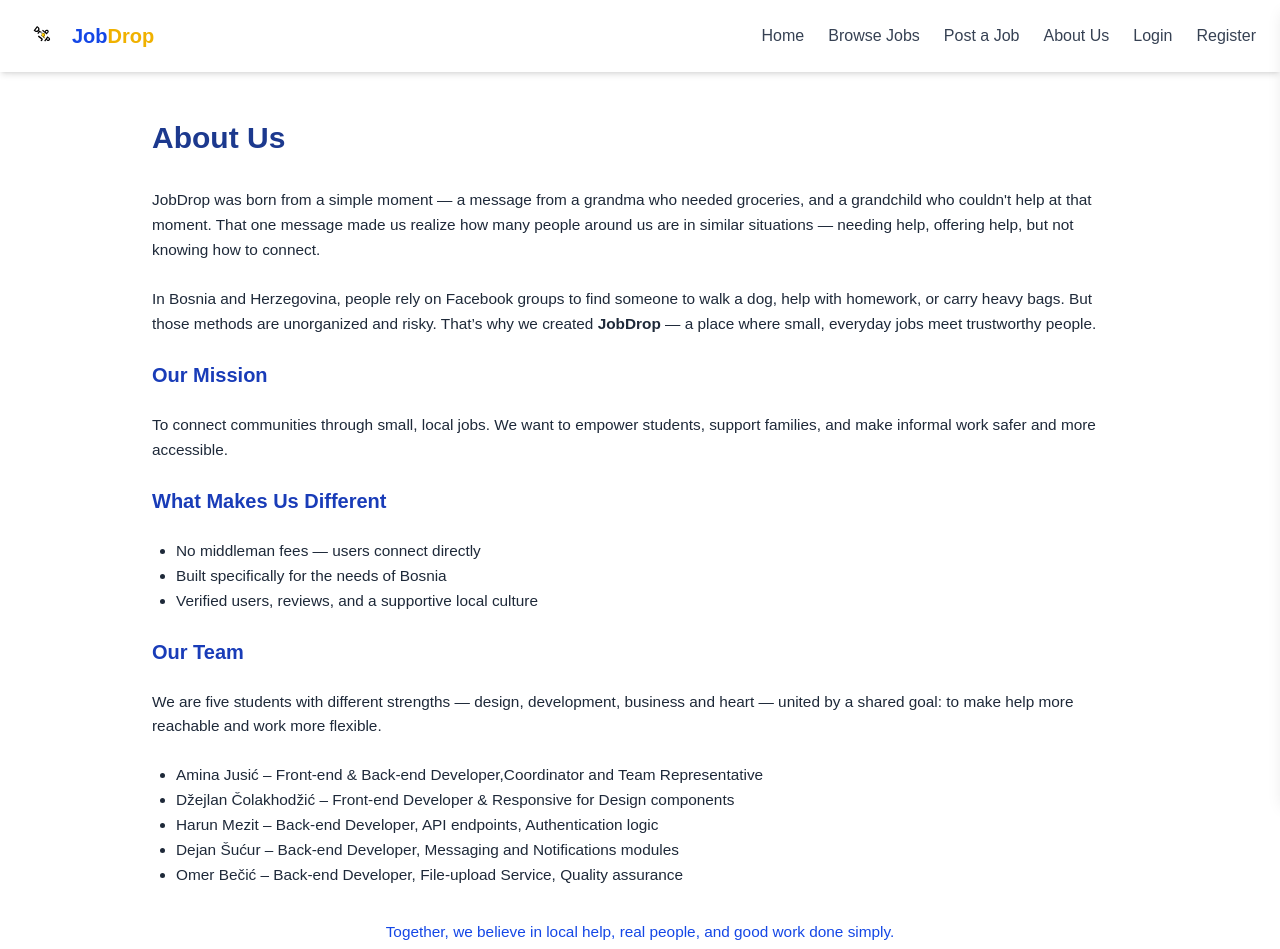
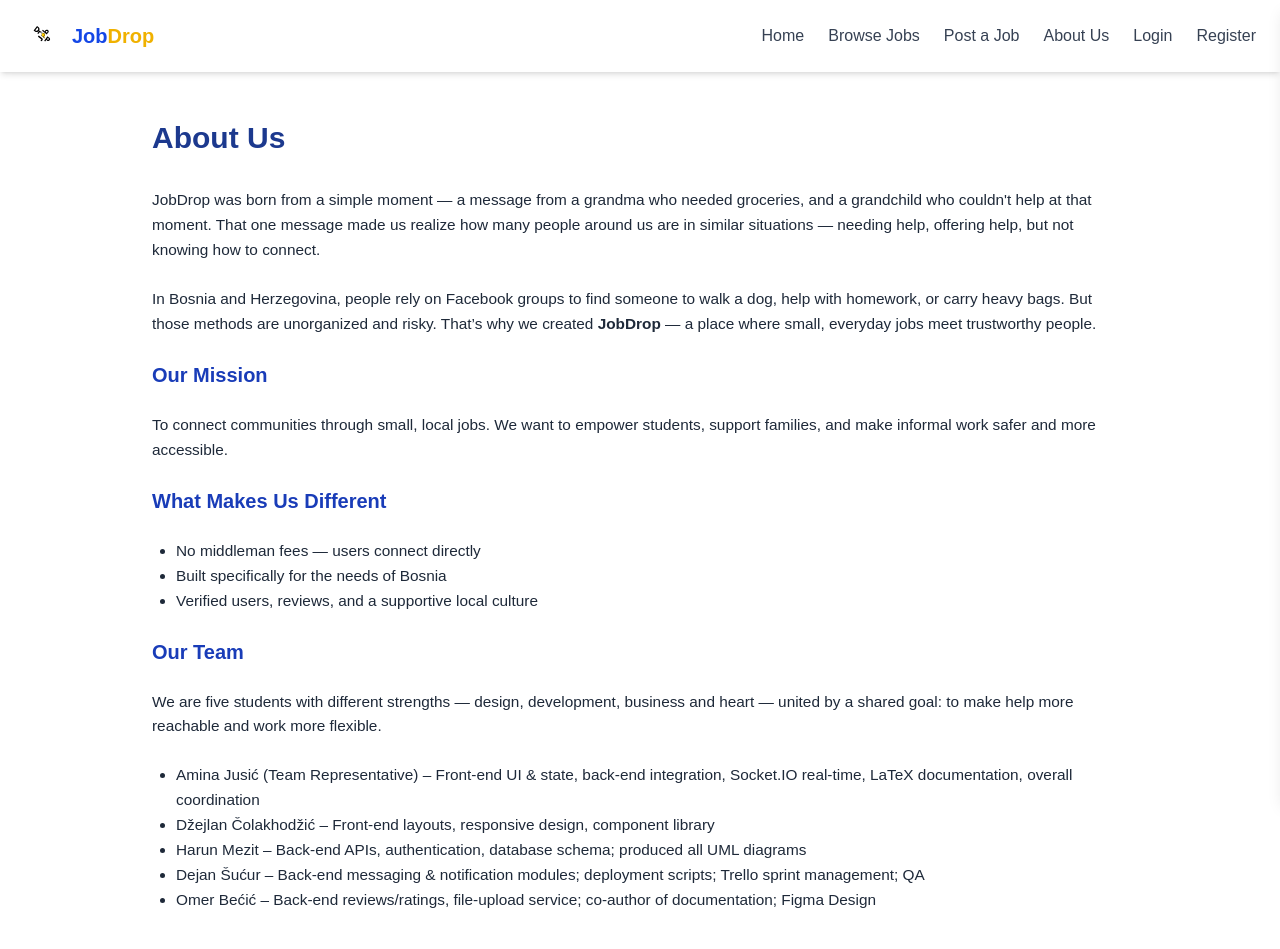
Before and after one commit to chimin14/JobDrop, a Next.js app in the folder jobdrop/: page /about in a window 1280 px wide. Shown: the top 949 px of the page. Built offline with nearby package versions, Linux system fonts and the light colour scheme.

Commit message:
- Fix: Updated everyones roles in AboutPage. - Chore: Fixed a character in my last name.

```diff
--- a/jobdrop/app/about/page.tsx
+++ b/jobdrop/app/about/page.tsx
@@ -37,11 +37,12 @@ export default function AboutPage() {
           shared goal: to make help more reachable and work more flexible.
         </p>
         <ul className="list-disc pl-6">
-          <li>Amina Jusić – Front-end & Back-end Developer,Coordinator and Team Representative</li>
-          <li>Džejlan Čolakhodžić – Front-end Developer & Responsive for Design components</li>
-          <li>Harun Mezit – Back-end Developer, API endpoints, Authentication logic</li>
-          <li>Dejan Šućur – Back-end Developer, Messaging and Notifications modules</li>
-          <li>Omer Bečić – Back-end Developer, File-upload Service, Quality assurance</li>
+          <li>Amina Jusić (Team Representative) – Front-end UI & state, back-end integration, Socket.IO real-time, LaTeX documentation, overall coordination</li>
+          <li>Džejlan Čolakhodžić – Front-end layouts, responsive design, component library</li>
+          <li>Harun Mezit – Back-end APIs, authentication, database schema; produced all UML diagrams</li>
+          <li>Dejan Šućur – Back-end messaging & notification modules; deployment scripts; Trello sprint management; QA</li>
+          <li>Omer Bećić – Back-end reviews/ratings, file-upload service; co-author of documentation; Figma Design</li>
+
         </ul>
 
         <p className="mt-8 text-center font-medium text-blue-700">
```
